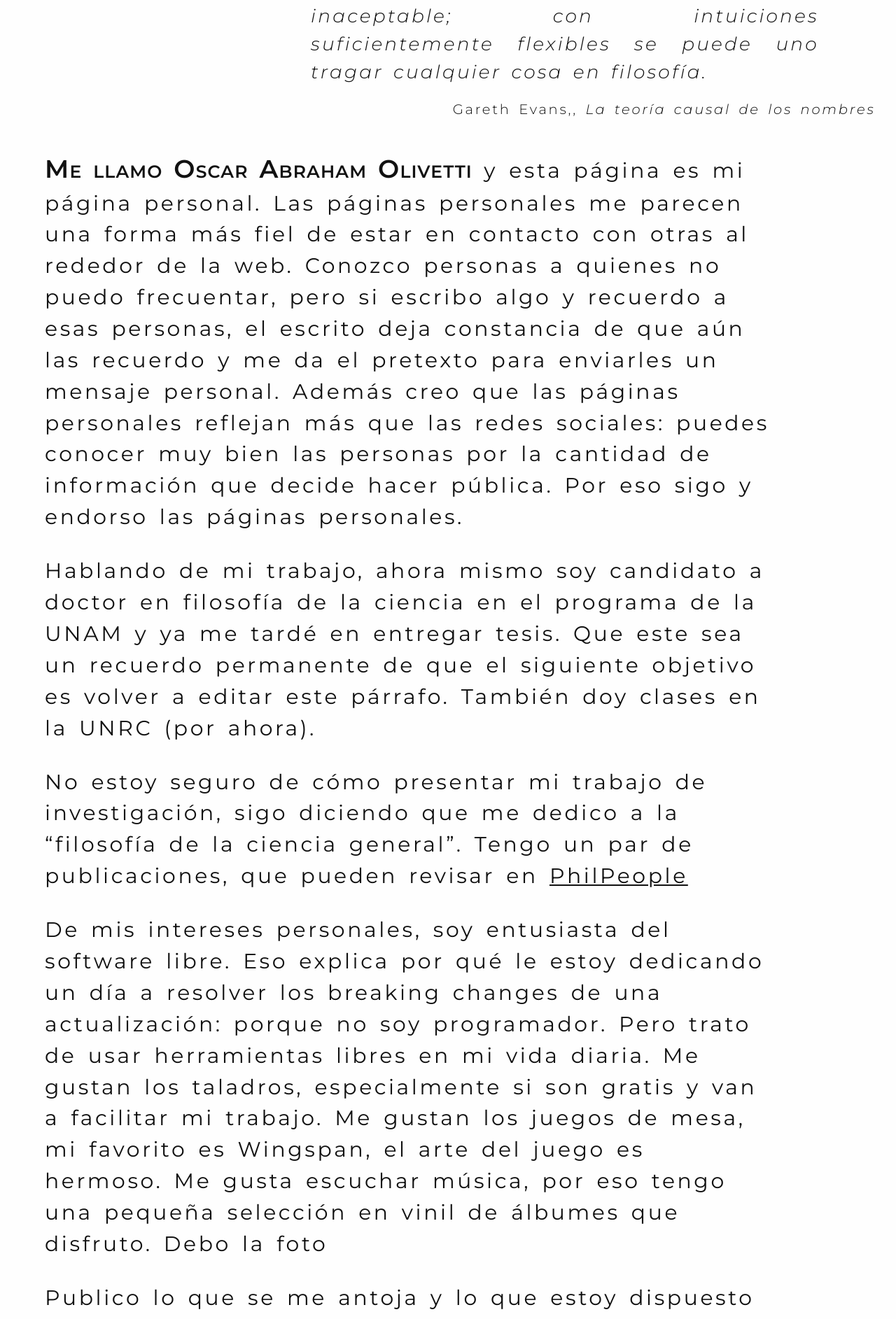
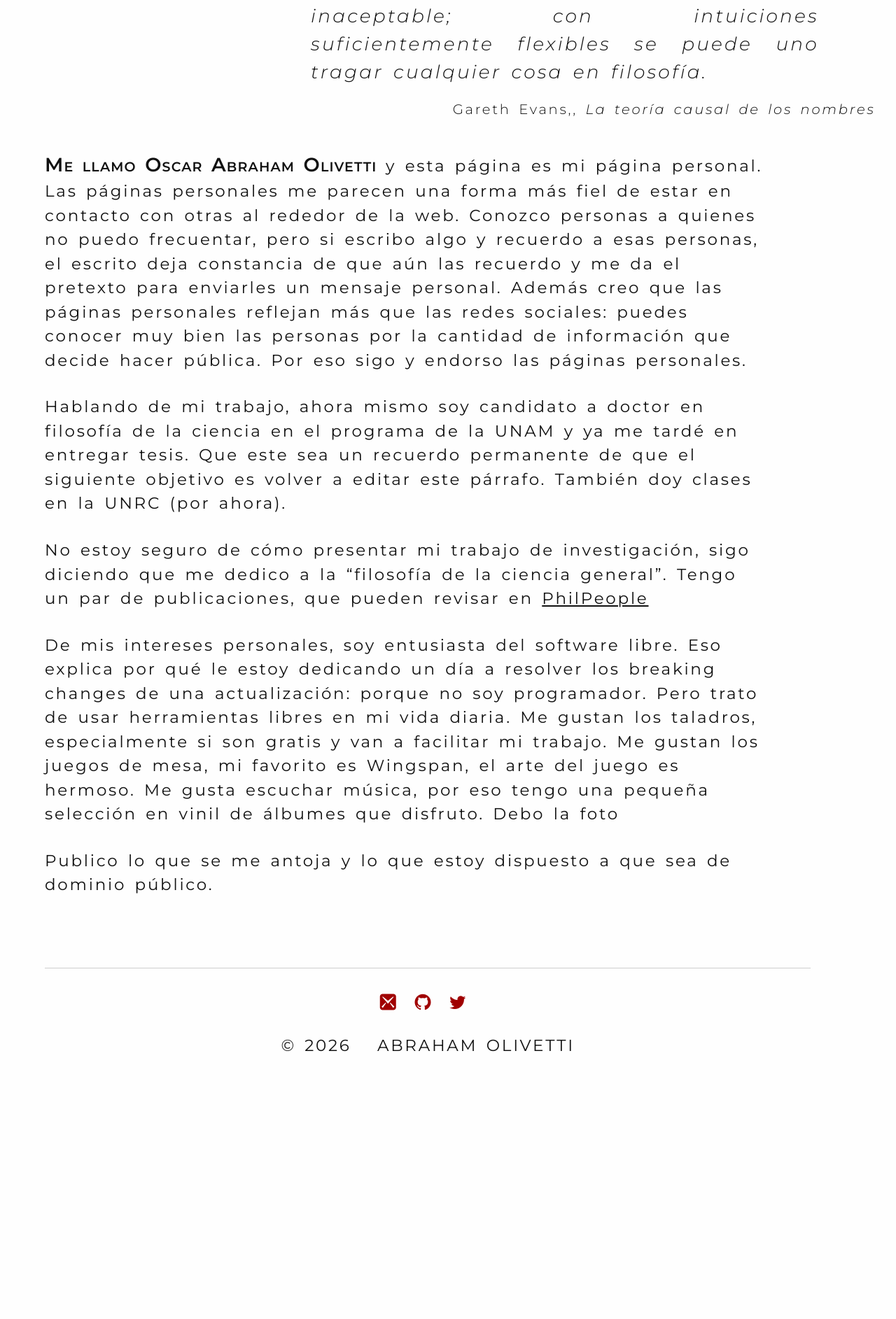
Before and after one commit to Oiuhukt/failosophy, a Jekyll site: the page built from index.md, in a window 1280 px wide. Shown: the part 557-2442 px from the top of the page at 70% size. Built offline with Jekyll 4.4.1, drawn with Linux system fonts in a browser that asks for light colours; some web fonts are replaced; after the commit the page ends 2130 px from its top, so only the background shows below that.

Commit message:
modificando plantilla

```diff
--- a/css/tufte.scss
+++ b/css/tufte.scss
@@ -305,7 +305,7 @@ p .subtitle {
 p,
 ol,
 ul {
-    font-size: 1.3rem;
+    font-size: 1rem;
 }
 
 p,
@@ -1055,10 +1055,10 @@ hr.slender {
     counter-reset: footnote-counter;
 
     &:before {
-        content: "Notes";
+        content: "Comentarios";
         display: block;
         font-family: $sans-font;
-        font-size: 1.2rem;
+        font-size: 1rem;
         letter-spacing: 0.1em;
         text-transform: uppercase;
         margin-bottom: 1rem;
@@ -1094,8 +1094,9 @@ hr.slender {
 
 /* Ensure footnotes break out of the 60% constraint */
 .footnotes,
-.footnotes * {
+.footnotes ol {
     max-width: 100%;
+    font-size: 1rem;
 }
 
 /* Customize endnote markers - Letters (a, b, c) */
@@ -1108,7 +1109,7 @@ a.footnote {
     height: 1.2rem;
     text-align: center;
     line-height: 1.2rem;
-    font-size: 0.7rem;
+    font-size: 0.6rem;
     font-weight: bold;
     color: $text-color;
     vertical-align: middle;
```
